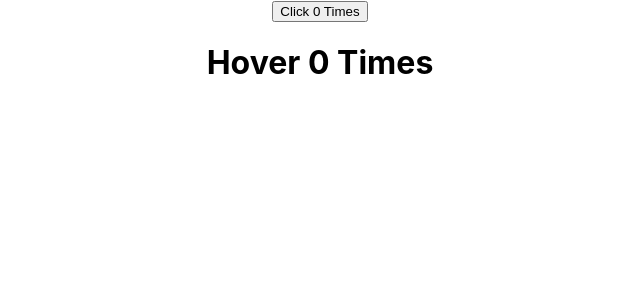
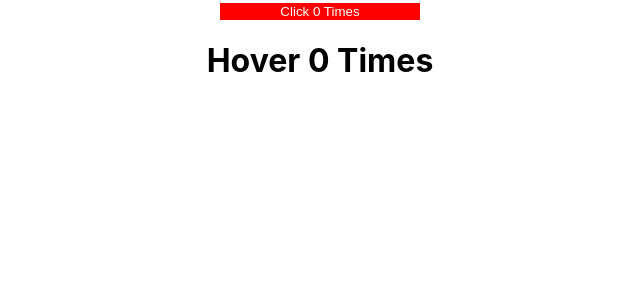
Before and after one commit to muktar-webdev/React-Learning, a React (Create React App) app: page / in a window 1280 px wide. Shown: the top 300 px of the page, without its empty margins (320-960 px from the left). Built offline with nearby package versions, Linux system fonts and the light colour scheme.

Commit message:
Completed HOC

```diff
--- a/src/components/ClilckCounter.js
+++ b/src/components/ClilckCounter.js
@@ -1,10 +1,20 @@
 import withCounter from "./Hoc/withCounter";
 
 const ClilckCounter = (props) => {
-  const { count ,incrementCount} = props;
+  const { count, incrementCount } = props;
   return (
     <div>
-      <button onClick={incrementCount}>Click {count} Times</button>
+      <button
+        onClick={incrementCount}
+        style={{
+          backgroundColor: "red",
+          width: "200px",
+          color: "white",
+          border: "none",
+        }}
+      >
+        Click {count} Times
+      </button>
     </div>
   );
 };
```
